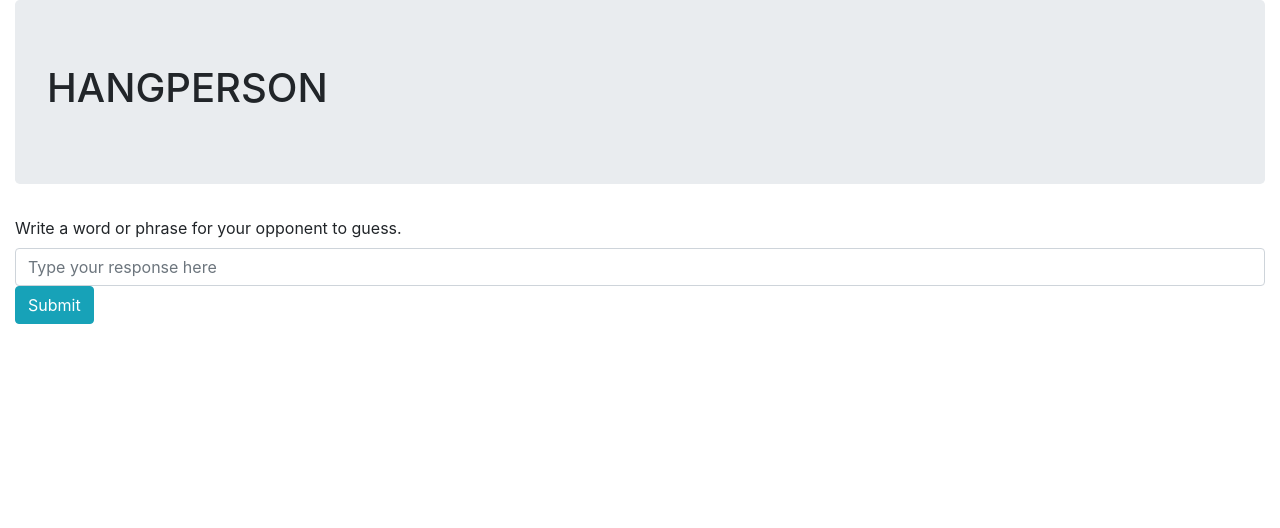
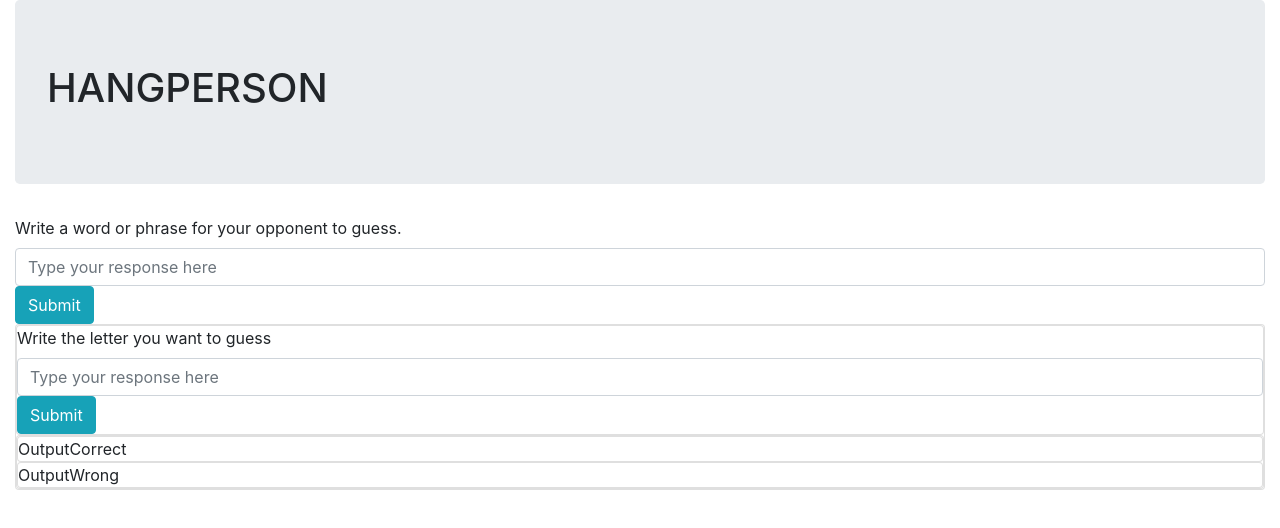
Before and after one commit to benjamin-thompdx/redux-hangperson, a React (Create React App) app: page / in a window 1280 px wide. Shown: the top 528 px of the page. Built offline with nearby package versions, Linux system fonts and the light colour scheme.

Commit message:
update Player2View.js component and children components, update src/components/App.js to display recently completed components
Co-authored-by: K. Wicz <katy@solovewicz.com>
Co-authored-by: Mariam <maralaeddin@gmail.com>
Co-authored-by: Jonathan Carlos <jonathancarlos21@hotmail.com>

```diff
--- a/src/components/App.js
+++ b/src/components/App.js
@@ -1,6 +1,7 @@
 import React from 'react';
 import Header from './Header';
 import Player1View from './Player1View';
+import Player2View from './Player2View/Player2View';
 import 'bootstrap/dist/css/bootstrap.min.css';
 
 function App() {
@@ -9,6 +10,7 @@ function App() {
       <div className="container-fluid">
         <Header />
         <Player1View />
+        <Player2View />
       </div>
     </React.Fragment>
   );
--- a/src/components/Player2View/HangPersonForm/HangPersonForm.js
+++ b/src/components/Player2View/HangPersonForm/HangPersonForm.js
@@ -0,0 +1,17 @@
+import React from "react";
+import HangpersonInput from './HangpersonInput';
+import HangpersonOutput from './HangpersonOutput';
+import Card from 'react-bootstrap/Card';
+
+function HangpersonForm() {
+  return (
+  <React.Fragment>
+    <Card>
+      <HangpersonInput />
+      <HangpersonOutput />
+    </Card>
+  </React.Fragment>
+  );
+}
+
+export default HangpersonForm;
--- a/src/components/Player2View/HangPersonForm/HangpersonInput.js
+++ b/src/components/Player2View/HangPersonForm/HangpersonInput.js
@@ -0,0 +1,15 @@
+import React from "react";
+import ReusableForm from '../../ReusableForm';
+import Card from 'react-bootstrap/Card';
+
+function HangPersonInput() {
+  return (
+  <React.Fragment>
+    <Card>
+      <ReusableForm label="Write the letter you want to guess"></ReusableForm>
+    </Card>
+  </React.Fragment>
+  );
+}
+
+export default HangPersonInput;
--- a/src/components/Player2View/HangPersonForm/HangpersonOutput.js
+++ b/src/components/Player2View/HangPersonForm/HangpersonOutput.js
@@ -0,0 +1,17 @@
+import React from 'react';
+import HangpersonOutputCorrect from './HangpersonOutputCorrect';
+import HangpersonOutputWrong from './HangpersonOutputWrong';
+import Card from 'react-bootstrap/Card';
+
+function HangpersonOutput() {
+  return (
+  <React.Fragment>
+    <Card>
+      <HangpersonOutputCorrect />
+      <HangpersonOutputWrong />
+    </Card>
+  </React.Fragment>
+  );
+}
+
+export default HangpersonOutput;
--- a/src/components/Player2View/HangPersonForm/HangpersonOutputCorrect.js
+++ b/src/components/Player2View/HangPersonForm/HangpersonOutputCorrect.js
@@ -0,0 +1,10 @@
+import React from 'react';
+import Card from 'react-bootstrap/Card';
+
+function HangpersonOutputCorrect(props) {
+  return (
+      <Card>OutputCorrect</Card>
+  );
+}
+
+export default HangpersonOutputCorrect;
--- a/src/components/Player2View/HangPersonForm/HangpersonOutputWrong.js
+++ b/src/components/Player2View/HangPersonForm/HangpersonOutputWrong.js
@@ -0,0 +1,10 @@
+import React from 'react';
+import Card from 'react-bootstrap/Card';
+
+function HangpersonOutputWrong(props) {
+  return (
+      <Card>OutputWrong</Card>
+  );
+}
+
+export default HangpersonOutputWrong;
--- a/src/components/Player2View/Player2View.js
+++ b/src/components/Player2View/Player2View.js
@@ -0,0 +1,10 @@
+import React from 'react';
+import HangPersonForm from './HangPersonForm/HangPersonForm';
+
+function Player2View() {
+  return (
+    <HangPersonForm />
+  );
+}
+
+export default Player2View;
```
